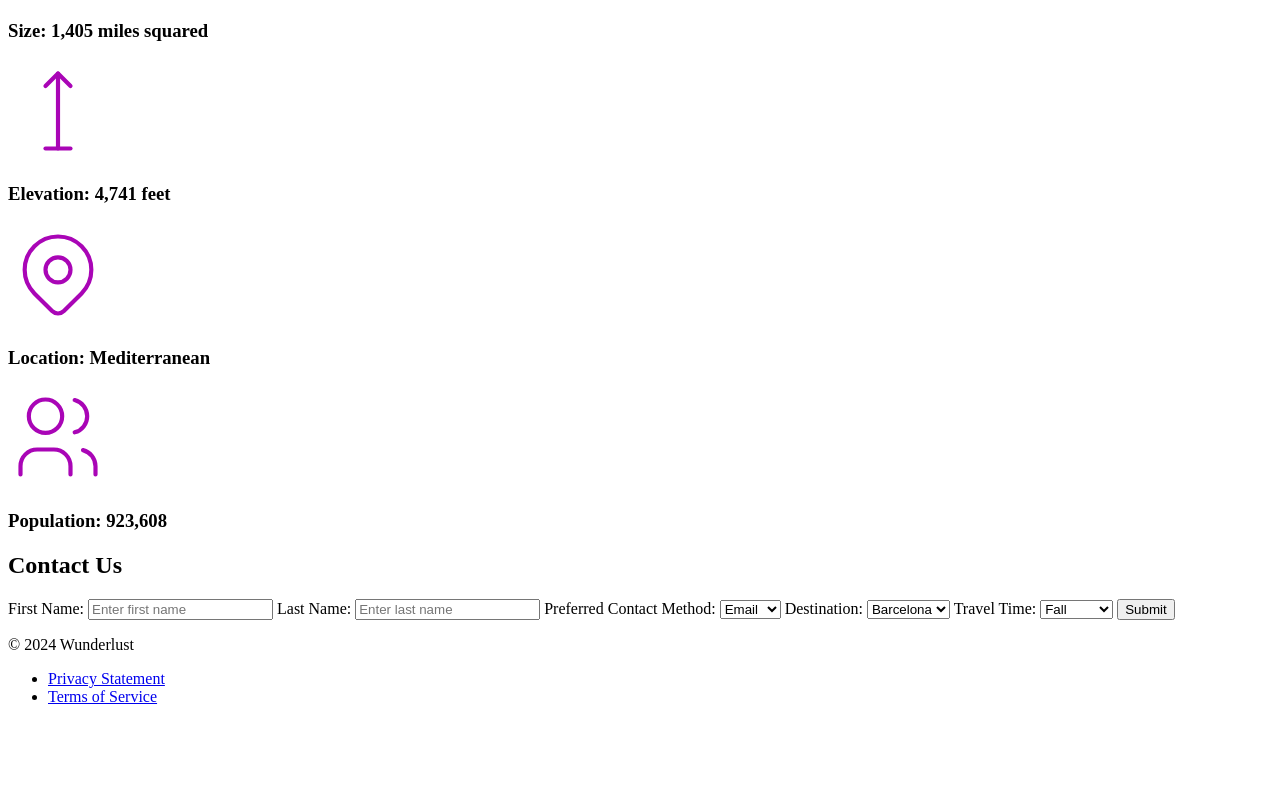
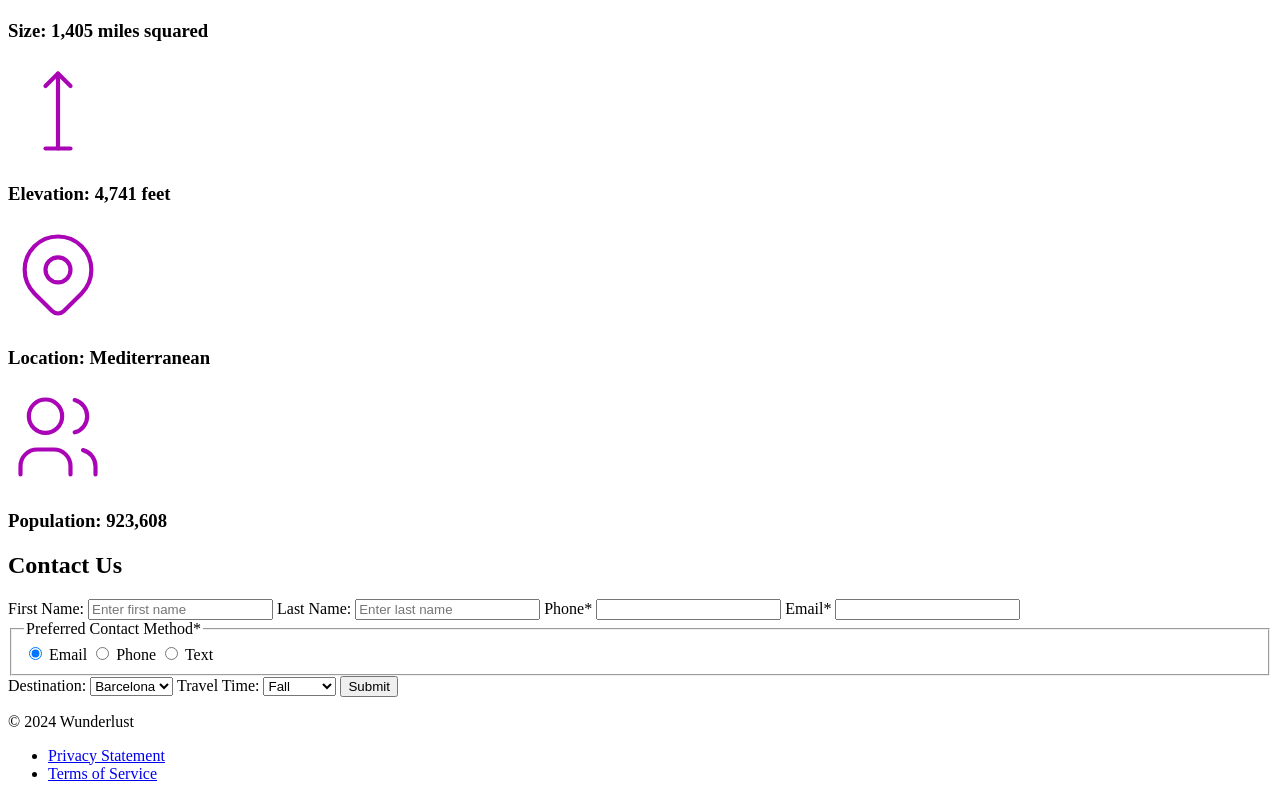
Before and after one commit to LazyLorn21223/wunderlust, a plain HTML site: page index.html in a window 1280 px wide. Shown: the part 3439-4238 px from the top of the page. Before the commit the page ends 4161 px from the top, so only its background shows below. Drawn offline with Linux system fonts and the light colour scheme.

Commit message:
update contact form

```diff
--- a/index.html
+++ b/index.html
@@ -205,12 +205,23 @@
         <label for="last-name">Last Name:</label>
         <input type="text" id="last-name" name="last-name" placeholder="Enter last name" required>
 
-        <label for="contact-method">Preferred Contact Method:</label>
-        <select id="contact-method" name="contact-method" required>
-          <option value="">Email</option>
-          <option value="text">Text</option>
-          <option value="phone">Phone</option>
-        </select>
+        <label for="my-phone">Phone<span class="required">*</span></label>
+        <input type="tel" name="my-phone" id="my-phone"required>
+
+        <label for="my-email">Email<span class="required">*</span></label>
+        <input type="email" name="my-email" id="my-email" required>
+
+        <fieldset>
+          <legend>Preferred Contact Method<span class="required">*</span></legend>
+          <input type="radio" name="contact-pref" id="pref-email" checked>
+          <label for="pref-email">Email</label>
+
+          <input type="radio" name="contact-pref" id="pref-phone">
+          <label for="pref-phone">Phone</label>
+
+          <input type="radio" name="contact-pref" id="pref-text">
+          <label for="pref-text">Text</label>
+        </fieldset>
 
         <label for="destination">Destination:</label>
         <select id="destination" name="destination" required>
```
